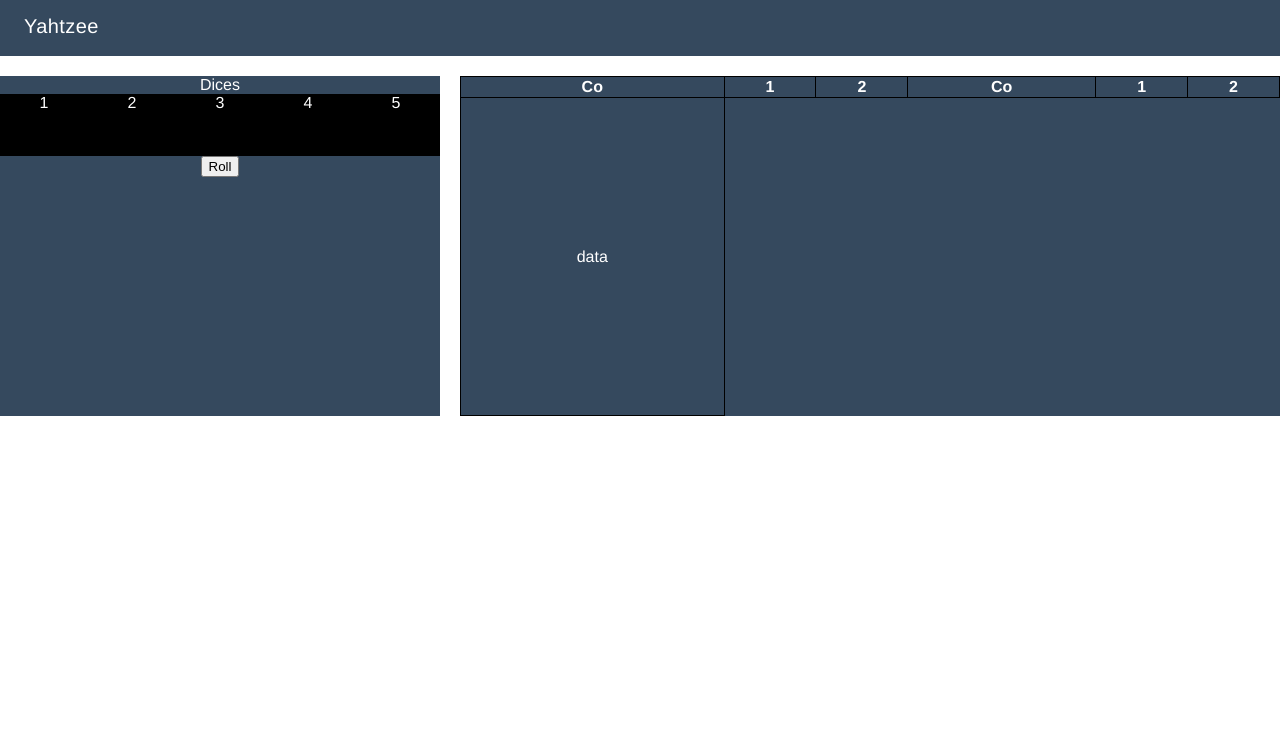
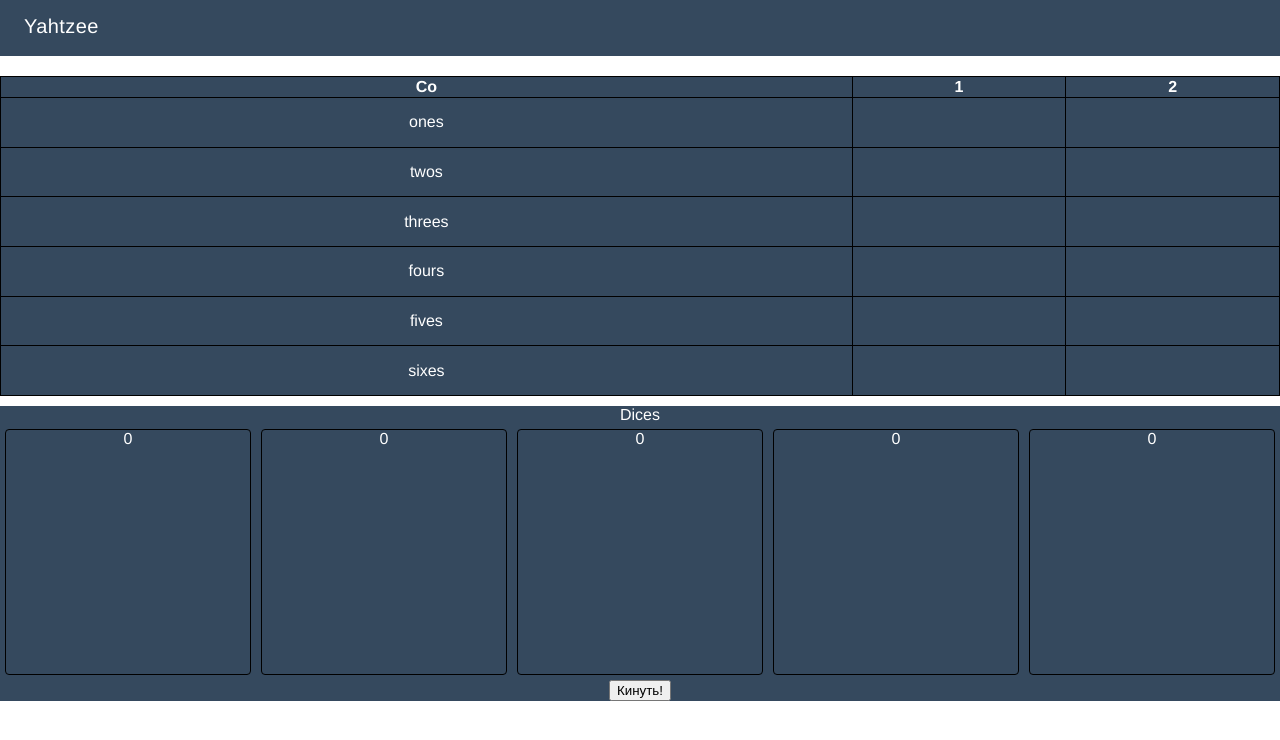
Before and after one commit to zpix1/yahtzee, a Vue app: page / in a window 1280 px wide. Shown: the top 740 px of the page. Built offline with nearby package versions, Linux system fonts and the light colour scheme.

Commit message:
Second v

```diff
--- /dev/null
+++ b/src/Constants.js
@@ -0,0 +1,53 @@
+export const defaultDice = [
+  {used: false, type: 0},
+  {used: false, type: 0},
+  {used: false, type: 0},
+  {used: false, type: 0},
+  {used: false, type: 0}
+]
+
+export const combinations = [
+  {
+    id: 1,
+    name: 'ones',
+    settings: {
+      type: 'sum',
+      allowed: [1]
+    }
+  }, {
+    id: 2,
+    name: 'twos',
+    settings: {
+      type: 'sum',
+      allowed: [2]
+    }
+  }, {
+    id: 3,
+    name: 'threes',
+    settings: {
+      type: 'sum',
+      allowed: [3]
+    }
+  }, {
+    id: 4,
+    name: 'fours',
+    settings: {
+      type: 'sum',
+      allowed: [4]
+    }
+  }, {
+    id: 5,
+    name: 'fives',
+    settings: {
+      type: 'sum',
+      allowed: [5]
+    }
+  }, {
+    id: 6,
+    name: 'sixes',
+    settings: {
+      type: 'sum',
+      allowed: [6]
+    }
+  }
+]
--- a/src/components/Game.vue
+++ b/src/components/Game.vue
@@ -8,14 +8,13 @@
               <th>Co</th>
               <th>1</th>
               <th>2</th>
-              <th>Co</th>
-              <th>1</th>
-              <th>2</th>
             </tr>
           </thead>
           <tbody>
-            <tr>
-              <td>data</td>
+            <tr v-for="comb in combinations">
+              <td>{{ comb.name }}</td>
+              <td v-on:click="setScore(0, comb.id)">{{ scores[0][comb.id] }}</td>
+              <td v-on:click="setScore(1, comb.id)">{{ scores[1][comb.id] }}</td>
             </tr>
           </tbody>
         </table>
@@ -23,14 +22,10 @@
       <div class="dice block">
         Dices
         <div class="dice-panel">
-          <div class="dice-element">1</div>
-          <div class="dice-element">2</div>
-          <div class="dice-element">3</div>
-          <div class="dice-element">4</div>
-          <div class="dice-element">5</div>
-          <input type="button" id="roll-dice" value="Roll"></input>
+          <div class="dice-element" v-for="d in dice" v-bind:class="{ used: d.used }"
+ v-on:click="d.type != 0 ? d.used = !d.used : ''" >{{ d.type }}</div>
         </div>
-
+        <input v-on:click="roll" type="button" id="roll-dice" v-bind:value="rollButtonMessage"></input>
       </div>
       <!-- <div class="two">Two</div>
       <div class="three">Three</div>
@@ -42,17 +37,61 @@
 </template>
 
 <script>
+import {defaultDice, combinations} from '../Constants'
+
+function getRandomInt (min, max) {
+  var byteArray = new Uint8Array(1)
+  window.crypto.getRandomValues(byteArray)
+
+  var range = max - min + 1
+  var maxRange = 256
+  if (byteArray[0] >= Math.floor(maxRange / range) * range) {
+    return getRandomInt(min, max)
+  }
+  return min + (byteArray[0] % range)
+}
+
 export default {
   name: 'game',
   data () {
     return {
-      msg: 'Welcome to Your Vue.js PWA'
+      playerTurn: 0,
+      rollsLeft: 3,
+      rolled: false,
+      rollButtonMessage: 'Кинуть!',
+      dice: defaultDice,
+      combinations: combinations,
+      scores: [{}, {}]
+    }
+  },
+  methods: {
+    roll: function (event) {
+      if (this.rollsLeft === 1) {
+        this.rollButtonMessage = 'Ход завершен'
+        this.rolled = false
+      } else {
+        this.rolled = true
+
+        for (var i = 0; i < this.dice.length; i++) {
+          var d = this.dice[i]
+          if (!d.used) {
+            d.type = getRandomInt(1, 5)
+          }
+        }
+        this.rollButtonMessage = 'Осталось ' + --this.rollsLeft
+      }
+    },
+    setScore: function (player, combId) {
+      if (player === this.playerTurn) {
+        if (!this.scores[player].hasOwnProperty(combId)) {
+          this.$set(this.scores[player], combId, 1)
+        }
+      }
     }
   }
 }
 </script>
 
-<!-- Add "scoped" attribute to limit CSS to this component only -->
 <style>
 h1, h2 {
   font-weight: normal;
@@ -82,25 +121,36 @@ a {
 .wrapper {
   display: grid;
   grid-template-areas:
-    'dice scores scores'
-    'dice scores scores'
-    'dice scores scores';
-  grid-gap: 20px;
+    'scores scores'
+    'scores scores'
+    'scores scores'
+    'dice dice';
+  grid-gap: 10px;
   grid-auto-rows: minmax(100px, auto);
 }
 
 .dice-panel {
   width: 100%;
-  height: 100%;
-  border-width: 2px;
-  display: table;
+  display: flex;
 }
 
 .dice-element {
-  float: left;
-  background-color: black;
+  margin: 5px;
+  text-align: center;
   width: 20%;
-  padding-bottom: 10%;
+  position: relative;
+  border: 1px black solid;
+  border-radius: 4px;
+}
+
+.dice-element.used {
+  border: 1px green solid;
+}
+
+.dice-element:before {  /* to make 1:1 aspect ratio; */
+    content:'';
+    padding-top:100%;
+    float:left;
 }
 
 .scores {
@@ -112,14 +162,16 @@ a {
 }
 
 .scores-table {
-    border-collapse: collapse;
-    width: 100%;
-    height: 100%;
+  border-collapse: collapse;
+  width: 100%;
+  height: 100%;
 
 }
 
 .scores-table table, th, td {
-    border: 1px solid black;
+  border: 1px solid black;
 }
 
+
+
 </style>
```
